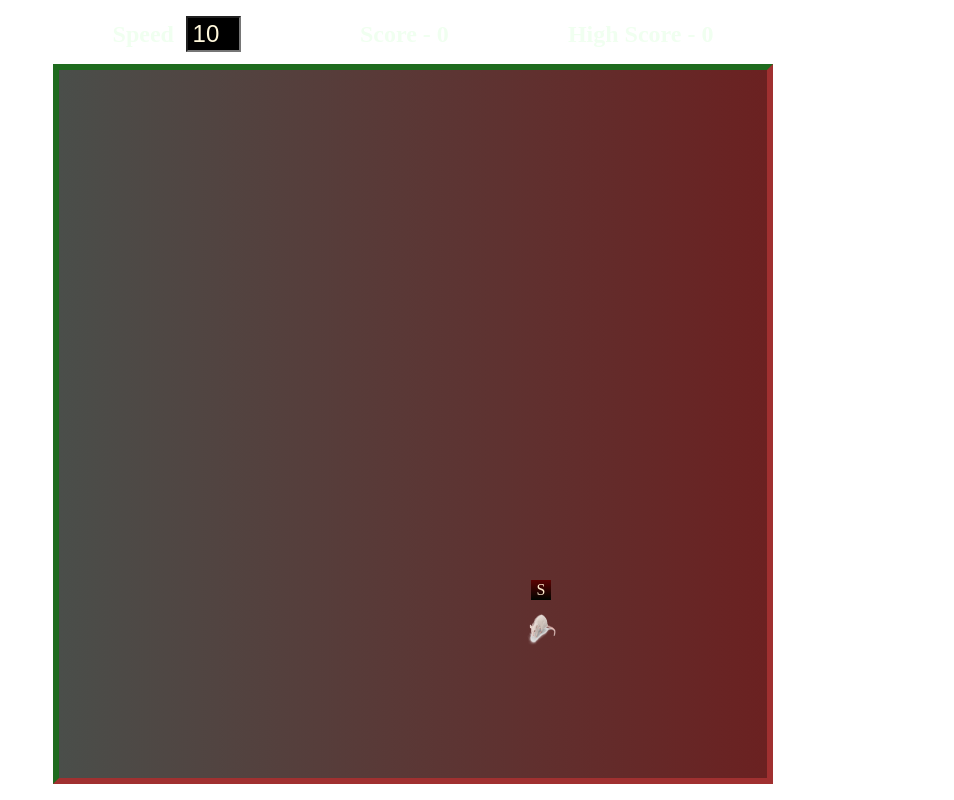
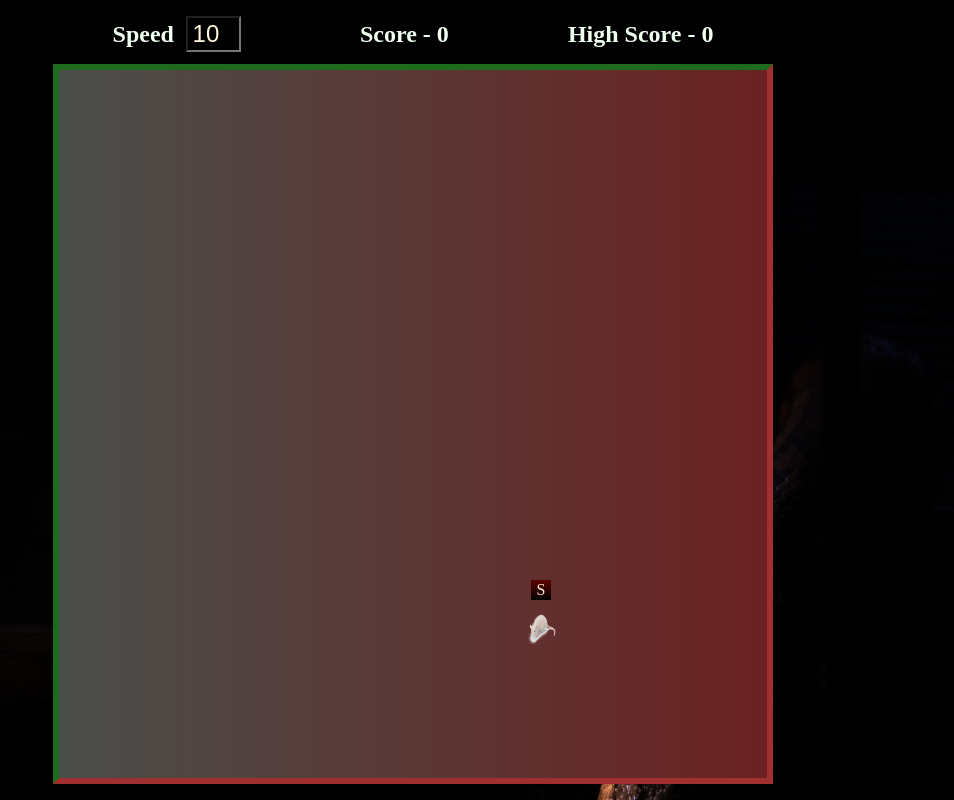
Before and after one commit to itheamc/snake-game-with-html-css-and-js, a plain HTML site: page index.html in a window 1280 px wide. Shown: the whole page, without its empty margins (227-1181 px from the left). Drawn offline with Linux system fonts and the light colour scheme.

Commit message:
Update style.css

```diff
--- a/css/style.css
+++ b/css/style.css
@@ -21,7 +21,7 @@ body {
     flex-direction: column;
     justify-content: center;
     align-items: center;
-    background: url("assets/images/bg_image.jpg");
+    background: url("/snake-game-with-html-css-and-js/assets/images/bg_image.jpg");
     background-size: cover;
 }
 
```
